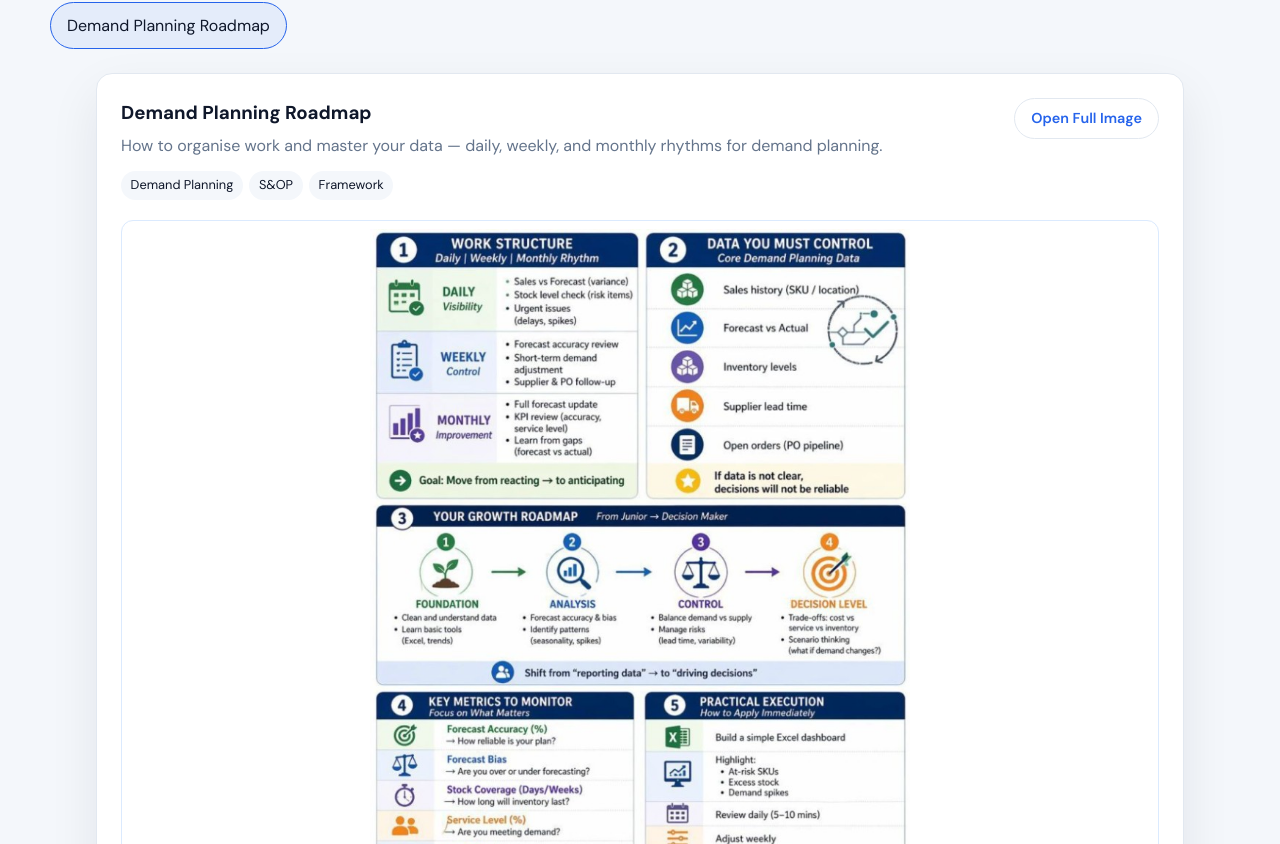
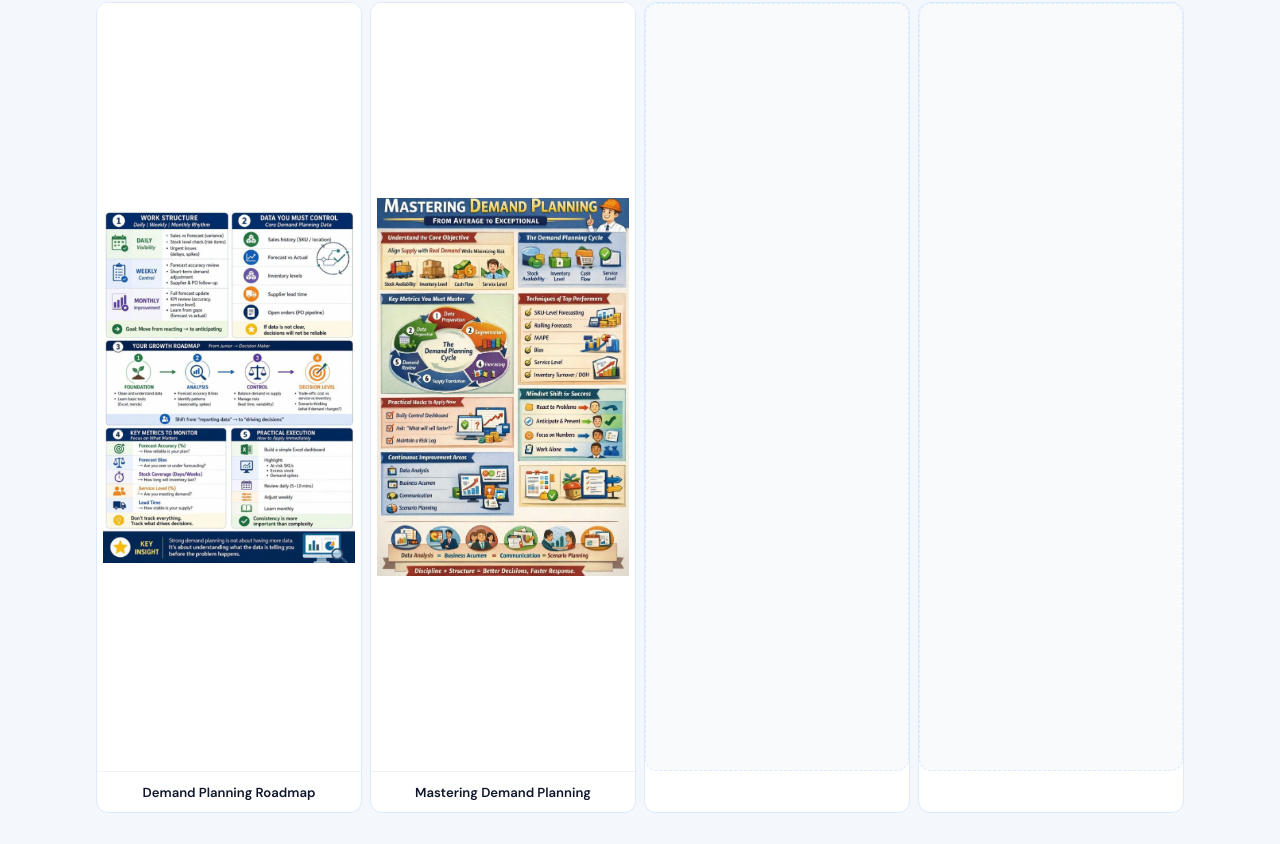
Before and after one commit to CaptianBoredASF/Website, a React (Vite) app: page /toolbox in a window 1280 px wide. Shown: the part 436-1280 px from the top of the page. Built offline with nearby package versions, Linux system fonts and the light colour scheme.

Commit message:
Tool Box four-column image grid layout

```diff
--- a/src/data/toolbox.js
+++ b/src/data/toolbox.js
@@ -2,10 +2,13 @@ export const toolboxItems = [
   {
     id: 'demand-planning-roadmap',
     title: 'Demand Planning Roadmap',
-    description:
-      'How to organise work and master your data — daily, weekly, and monthly rhythms for demand planning.',
     image: '/toolbox-demand-planning-roadmap.png',
-    alt: 'Demand Planning Roadmap infographic covering work structure, core data, growth roadmap, key metrics, and practical execution.',
-    tags: ['Demand Planning', 'S&OP', 'Framework'],
+    alt: 'Demand Planning Roadmap infographic.',
+  },
+  {
+    id: 'mastering-demand-planning',
+    title: 'Mastering Demand Planning',
+    image: '/toolbox-mastering-demand-planning.png',
+    alt: 'Mastering Demand Planning from average to exceptional infographic.',
   },
 ]
--- a/src/index.css
+++ b/src/index.css
@@ -925,6 +925,69 @@ a:hover {
   text-align: left;
 }
 
+.toolbox-grid-wrap {
+  width: calc(100vw - 2in);
+  max-width: calc(100vw - 2in);
+  margin-left: calc(50% - 50vw + 1in);
+}
+
+.toolbox-grid {
+  display: grid;
+  grid-template-columns: repeat(4, minmax(0, 1fr));
+  gap: 0.5rem;
+}
+
+.toolbox-grid-item {
+  display: flex;
+  flex-direction: column;
+  min-width: 0;
+  background: #ffffff;
+  border: 1px solid #dbeafe;
+  border-radius: calc(var(--radius) - 4px);
+  overflow: hidden;
+}
+
+.toolbox-grid-link {
+  display: flex;
+  align-items: center;
+  justify-content: center;
+  height: 8in;
+  padding: 0.35rem;
+  background: #ffffff;
+  text-decoration: none;
+}
+
+.toolbox-grid-link:hover {
+  text-decoration: none;
+  background: #f8fbff;
+}
+
+.toolbox-grid-image {
+  display: block;
+  max-width: 100%;
+  max-height: 100%;
+  width: auto;
+  height: auto;
+  object-fit: contain;
+}
+
+.toolbox-grid-caption {
+  margin: 0;
+  padding: 0.6rem 0.5rem;
+  font-size: 0.82rem;
+  font-weight: 600;
+  text-align: center;
+  color: var(--text);
+  border-top: 1px solid #eef2f7;
+}
+
+.toolbox-grid-empty {
+  height: 8in;
+  background: #f8fafc;
+  border: 1px dashed #dbeafe;
+  border-radius: calc(var(--radius) - 4px);
+}
+
 .toolbox-image-wrap {
   display: flex;
   align-items: center;
@@ -1007,10 +1070,20 @@ a:hover {
 }
 
 @media (max-width: 640px) {
-  .toolbox-detail {
+  .toolbox-detail,
+  .toolbox-grid-wrap {
     width: calc(100vw - 2rem);
     max-width: calc(100vw - 2rem);
     margin-left: calc(50% - 50vw + 1rem);
+  }
+
+  .toolbox-grid {
+    grid-template-columns: repeat(2, minmax(0, 1fr));
+  }
+
+  .toolbox-grid-link,
+  .toolbox-grid-empty {
+    height: 6in;
   }
 
   .nav {
--- a/src/pages/ToolBoxPage.jsx
+++ b/src/pages/ToolBoxPage.jsx
@@ -1,11 +1,9 @@
-import { useState } from 'react'
 import { toolboxItems } from '../data/toolbox'
 import Header from '../components/Header'
 import Footer from '../components/Footer'
 
 export default function ToolBoxPage() {
-  const [activeItem, setActiveItem] = useState(toolboxItems[0]?.id ?? null)
-  const selected = toolboxItems.find((item) => item.id === activeItem)
+  const slots = Array.from({ length: 4 }, (_, index) => toolboxItems[index] ?? null)
 
   return (
     <>
@@ -24,50 +22,30 @@ export default function ToolBoxPage() {
 
         <section className="section section-alt">
           <div className="container">
-            <div className="project-tabs">
-              {toolboxItems.map((item) => (
-                <button
-                  key={item.id}
-                  type="button"
-                  className={`project-tab ${activeItem === item.id ? 'active' : ''}`}
-                  onClick={() => setActiveItem(item.id)}
-                >
-                  {item.title}
-                </button>
-              ))}
+            <div className="toolbox-grid-wrap">
+              <div className="toolbox-grid">
+                {slots.map((item, index) => (
+                  <article key={item?.id ?? `empty-${index}`} className="toolbox-grid-item">
+                    {item ? (
+                      <>
+                        <a
+                          href={item.image}
+                          target="_blank"
+                          rel="noopener noreferrer"
+                          className="toolbox-grid-link"
+                          aria-label={`Open ${item.title} full size`}
+                        >
+                          <img src={item.image} alt={item.alt} className="toolbox-grid-image" />
+                        </a>
+                        <p className="toolbox-grid-caption">{item.title}</p>
+                      </>
+                    ) : (
+                      <div className="toolbox-grid-empty" aria-hidden="true" />
+                    )}
+                  </article>
+                ))}
+              </div>
             </div>
-
-            {selected && (
-              <article className="project-detail toolbox-detail">
-                <div className="project-header">
-                  <div>
-                    <h3>{selected.title}</h3>
-                    <p>{selected.description}</p>
-                    <div className="tags">
-                      {selected.tags.map((tag) => (
-                        <span key={tag} className="tag">{tag}</span>
-                      ))}
-                    </div>
-                  </div>
-                  <a
-                    href={selected.image}
-                    target="_blank"
-                    rel="noopener noreferrer"
-                    className="btn btn-secondary btn-sm"
-                  >
-                    Open Full Image
-                  </a>
-                </div>
-
-                <div className="toolbox-image-wrap">
-                  <img
-                    src={selected.image}
-                    alt={selected.alt}
-                    className="toolbox-image"
-                  />
-                </div>
-              </article>
-            )}
           </div>
         </section>
       </main>
```
Also changed, not shown: public/toolbox-mastering-demand-planning.png (added).
